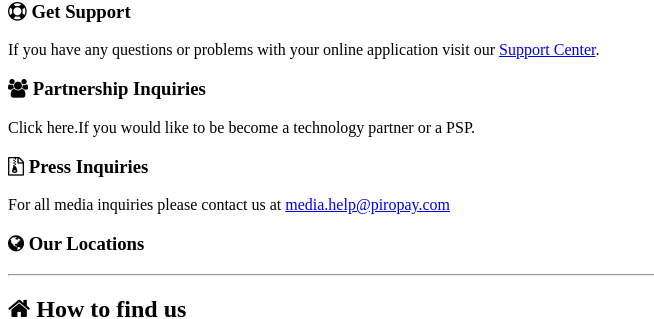
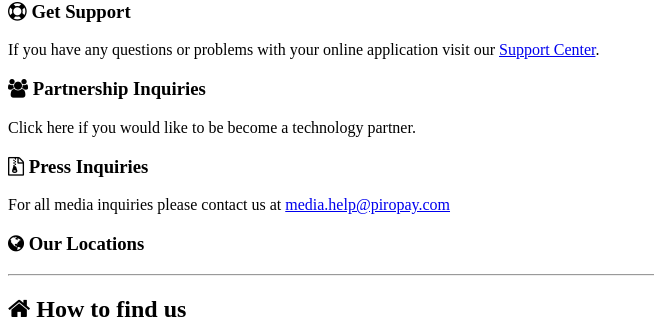
Before and after one commit to Banqee/piropay.github.io, a Jekyll site: the page built from _posts/2016-02-06-cabin.markdown, in a window 1280 px wide and 900 px high, scrolled down 15000 px. Shown: the part 141-460 px from the top of the window, without its empty margins (0-654 px from the left). Built offline with Jekyll 4.4.1, drawn with Linux system fonts in a browser that asks for light colours; nearby versions of some CDN libraries; library files that are not in the unit come from our copies.

Commit message:
Update contact.html

```diff
--- a/_includes/contact.html
+++ b/_includes/contact.html
@@ -74,7 +74,7 @@
 
         b24form({"id":"16","lang":"en","sec":"3h3a01","type":"link","click":""});
 </script>
-                        <div class="item-content"><a class="b24-web-form-popup-btn-16">Click here.</a>If you would like to be become a technology partner or a PSP.</div>
+                        <div class="item-content"><a class="b24-web-form-popup-btn-16">Click here</a> if you would like to be become a technology partner.</div>
                     </div><!--//item-inner-->
                 </div><!--//item-->
 
```
